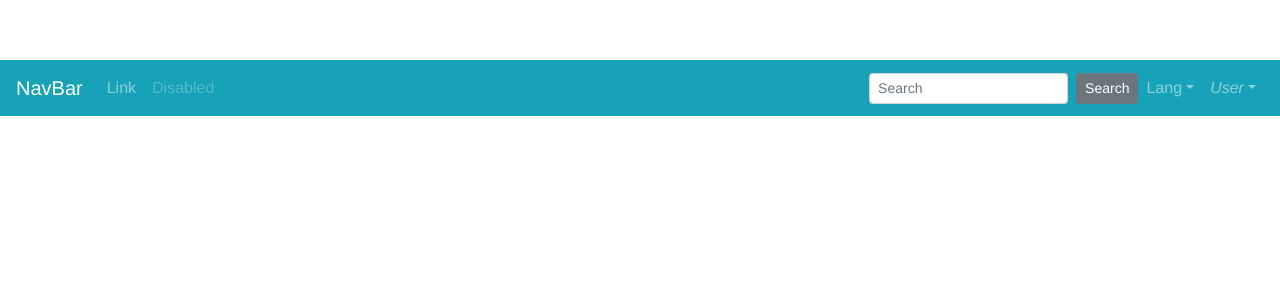
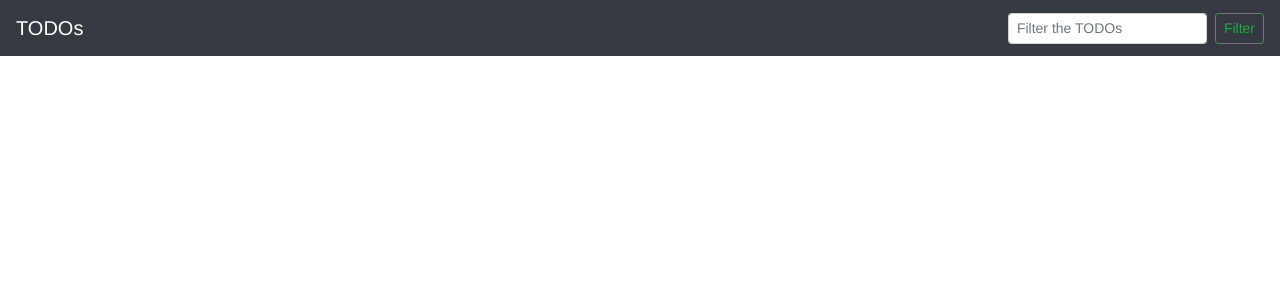
Before and after one commit to gilles-gardet/todo-vue, a Vue app: page / in a window 1280 px wide. Shown: the top 300 px of the page. Built offline with nearby package versions, Linux system fonts and the light colour scheme.

Commit message:
feat: customize the navbar

```diff
--- a/src/App.vue
+++ b/src/App.vue
@@ -22,6 +22,6 @@ export default {
   -moz-osx-font-smoothing: grayscale;
   text-align: center;
   color: #2c3e50;
-  margin-top: 60px;
+  background-color: #2c3e50;
 }
 </style>
--- a/src/components/Topbar.vue
+++ b/src/components/Topbar.vue
@@ -1,38 +1,14 @@
 <template>
   <div>
-    <b-navbar toggleable="lg" type="dark" variant="info">
-      <b-navbar-brand href="#">NavBar</b-navbar-brand>
-
+    <b-navbar toggleable="lg" type="dark" variant="dark">
+      <b-navbar-brand href="#">TODOs</b-navbar-brand>
       <b-navbar-toggle target="nav-collapse"></b-navbar-toggle>
-
       <b-collapse id="nav-collapse" is-nav>
-        <b-navbar-nav>
-          <b-nav-item href="#">Link</b-nav-item>
-          <b-nav-item href="#" disabled>Disabled</b-nav-item>
-        </b-navbar-nav>
-
-        <!-- Right aligned nav items -->
         <b-navbar-nav class="ml-auto">
           <b-nav-form>
-            <b-form-input size="sm" class="mr-sm-2" placeholder="Search"></b-form-input>
-            <b-button size="sm" class="my-2 my-sm-0" type="submit">Search</b-button>
+            <b-form-input size="sm" class="mr-sm-2" placeholder="Filter the TODOs"></b-form-input>
+            <b-button size="sm" variant="outline-success" class="my-2 my-sm-0" type="submit">Filter</b-button>
           </b-nav-form>
-
-          <b-nav-item-dropdown text="Lang" right>
-            <b-dropdown-item href="#">EN</b-dropdown-item>
-            <b-dropdown-item href="#">ES</b-dropdown-item>
-            <b-dropdown-item href="#">RU</b-dropdown-item>
-            <b-dropdown-item href="#">FA</b-dropdown-item>
-          </b-nav-item-dropdown>
-
-          <b-nav-item-dropdown right>
-            <!-- Using 'button-content' slot -->
-            <template #button-content>
-              <em>User</em>
-            </template>
-            <b-dropdown-item href="#">Profile</b-dropdown-item>
-            <b-dropdown-item href="#">Sign Out</b-dropdown-item>
-          </b-nav-item-dropdown>
         </b-navbar-nav>
       </b-collapse>
     </b-navbar>
```
